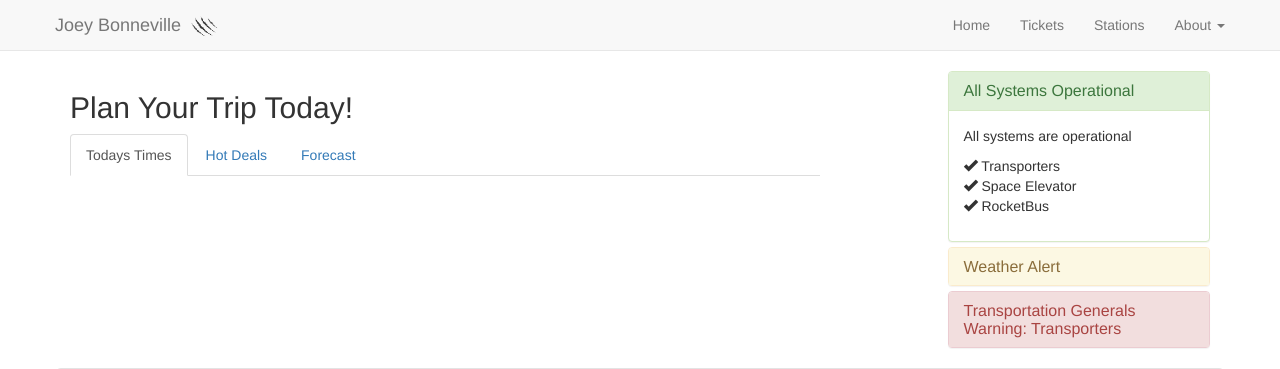
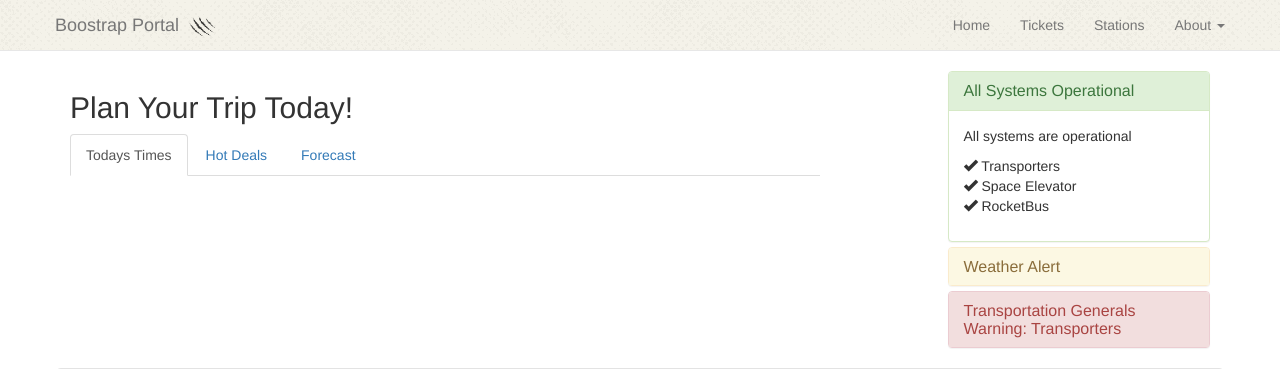
Before and after one commit to granam180/bootstrap-example, a PHP site: page / in a window 1280 px wide. Shown: the top 369 px of the page. Run offline with PHP 8.4, Linux system fonts and the light colour scheme; some libraries are stand-ins or nearby versions.

Commit message:
updating index

```diff
--- a/css/main.css
+++ b/css/main.css
@@ -1,3 +1,3 @@
-footer {
-	background-color: #000;
+.navbar-static-top {
+	background-image: url('../images/halftone.png');
 }
--- a/index.html
+++ b/index.html
@@ -2,7 +2,7 @@
 <html lang="en">
 
 <head>
-    <title>Bootstrapped</title>
+    <title>Blasting Off With Boostrap</title>
     <link rel="stylesheet" type="text/css" href="css/bootstrap.css">
     <link rel="stylesheet" type="text/css" href="css/main.css">
 </head>
@@ -16,7 +16,7 @@
             <div class="row">
             	<div class="navbar-header">  <!-- Takes up entire width for extra small screens -->
                 <a href="index.html" class="navbar-brand"> <!-- Good place for site logo -->
-                    Joey Bonneville
+                    Boostrap Portal
                     <img src="images/scratch.png" style="height:30px; width:30px; margin: 0 8px; padding-bottom: 8px" class="pull-right">
                 </a>
 
@@ -186,7 +186,7 @@
 
         <!-- Footer -->
 
-        <div class='footer'>
+        <footer>
             <div class='container'>
                 <div class='row'>
                     <div class='col-md-3 col-sm-4 col-xs-6'>
```
Also changed, not shown: images/cat-01.png (deleted), images/cat-02.png (deleted), images/cat-03.gif (deleted), images/dirt.png (deleted), images/glass.gif (deleted), images/ocelot-02.png (deleted).
